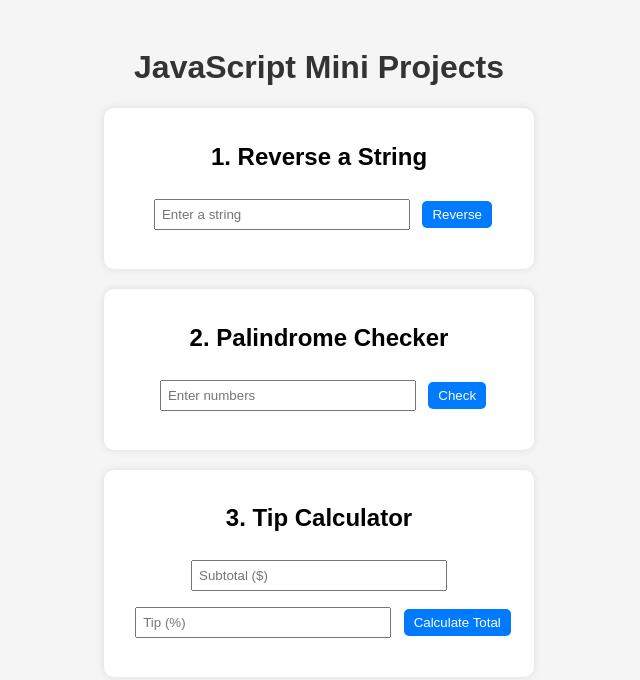
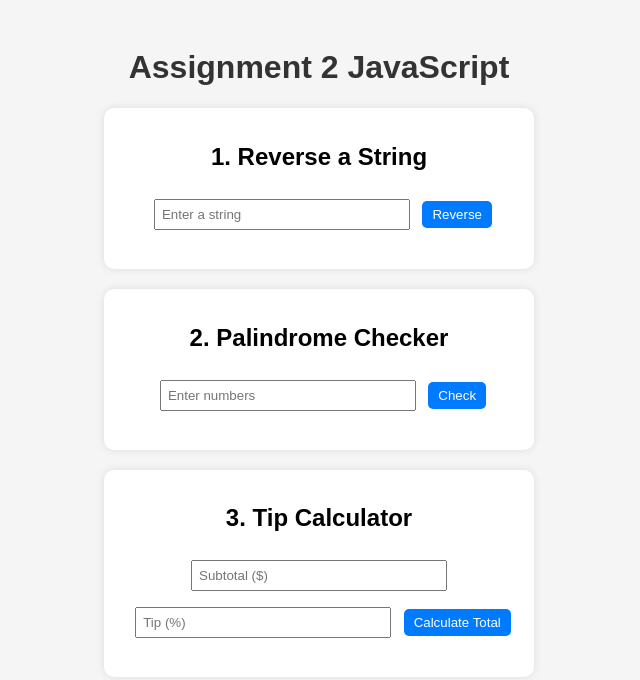
Before and after one commit to Zeel153/assignment_JS, a plain HTML site: page index.html in a window 1280 px wide. Shown: the whole page, without its empty margins (321-961 px from the left). Drawn offline with Linux system fonts and the light colour scheme.

Commit message:
Update title and heading for Assignment 2

```diff
--- a/index.html
+++ b/index.html
@@ -3,11 +3,11 @@
 <head>
   <meta charset="UTF-8" />
   <meta name="viewport" content="width=device-width, initial-scale=1.0" />
-  <title>JavaScript Mini Projects</title>
+  <title>Assignment 2 JavaScript</title>
   <link rel="stylesheet" href="style.css" />
 </head>
 <body>
-  <h1>JavaScript Mini Projects</h1>
+  <h1>Assignment 2 JavaScript</h1>
 
   <!-- Reverse String -->
   <section>
```
